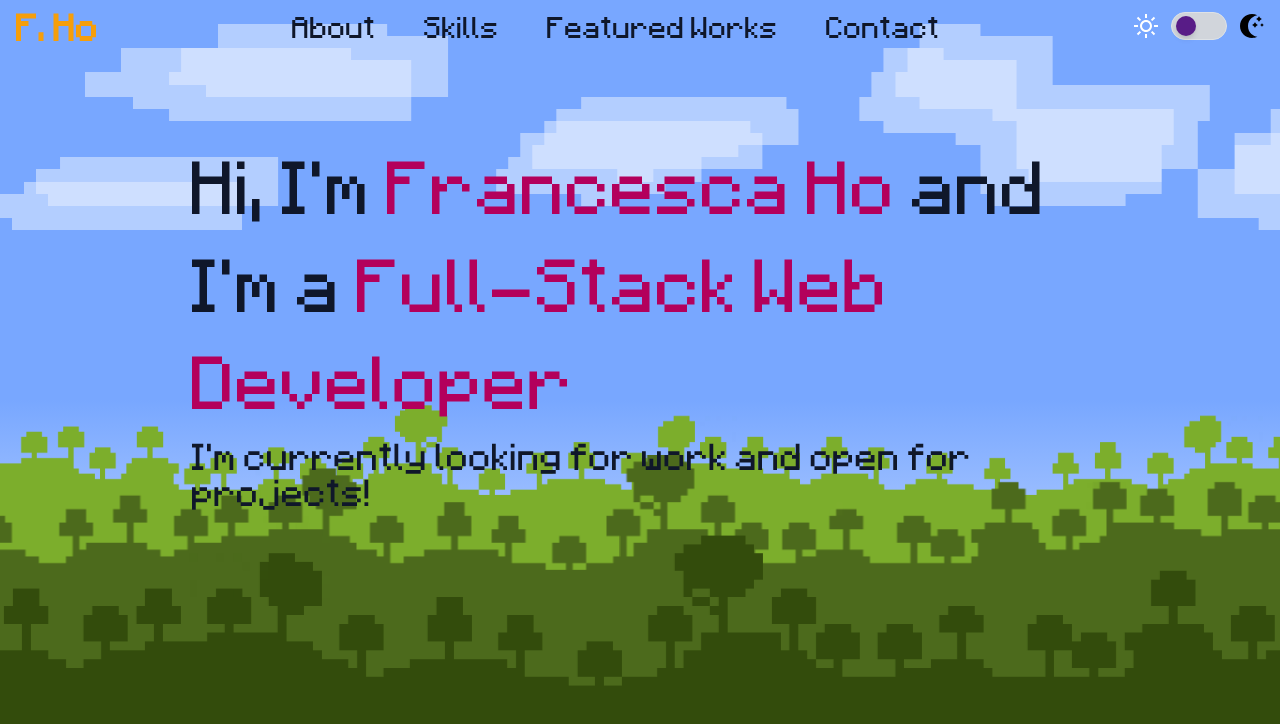
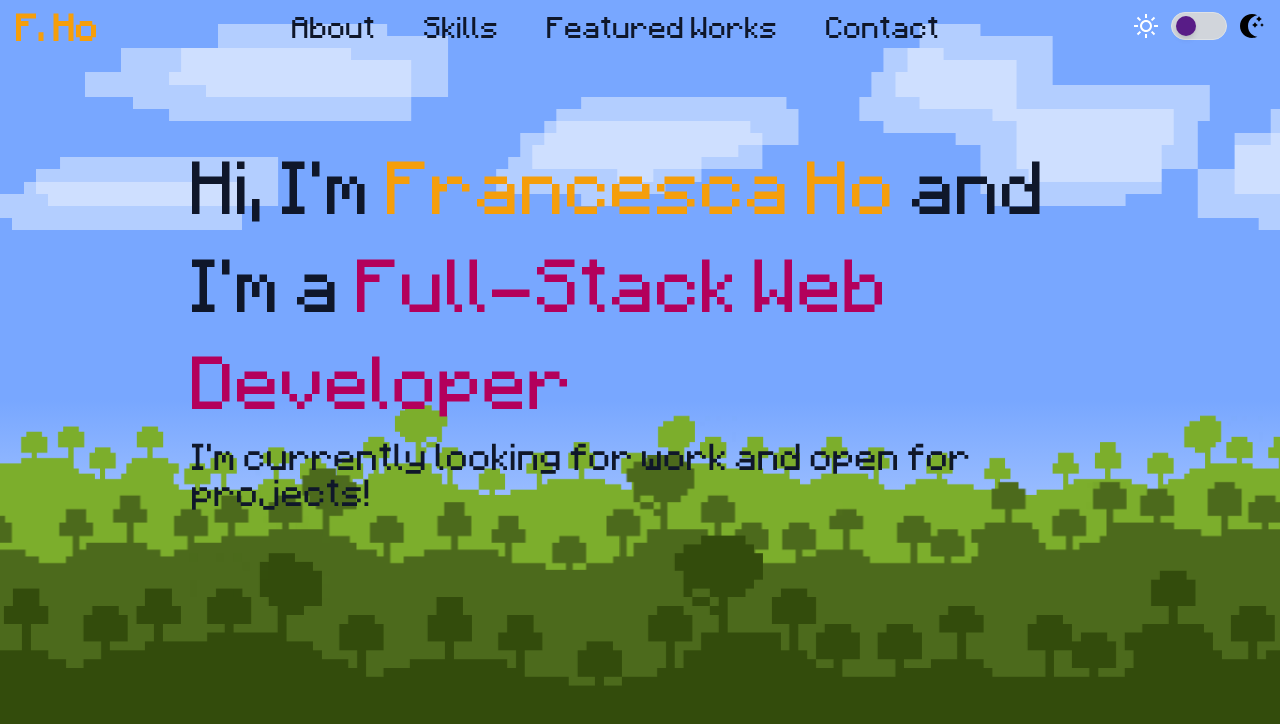
Before and after one commit to the-code-raccoon/website-wordpress, a React (Create React App) app: page / in a window 1280 px wide. Shown: the top 724 px of the page. Built offline with nearby package versions, Linux system fonts and the light colour scheme.

Commit message:
Made name in header and name in landing same colour

```diff
--- a/src/App/Landing.tsx
+++ b/src/App/Landing.tsx
@@ -3,7 +3,7 @@ export default function Landing() {
     <div className="z-10 flex h-[100vh] w-[100vw] justify-center text-slate-900 dark:text-white">
       <div className="mt-[17vh] w-[70vw] text-left">
         <h1 className="text-1xl text-slate-900 dark:text-white leading-relaxed sm:text-4xl sm:leading-relaxed md:text-5xl md:leading-relaxed lg:text-6xl lg:leading-relaxed">
-          Hi, I'm <span className="text-maroon">Francesca Ho</span> and I'm
+          Hi, I'm <span className="text-amber-500 dark:text-indigo-700">Francesca Ho</span> and I'm
           a<span className="text-maroon"> Full-Stack Web Developer</span>
           <span className="inline-block animate-cursor-blink bg-maroon text-transparent">
             {"|"}
```
